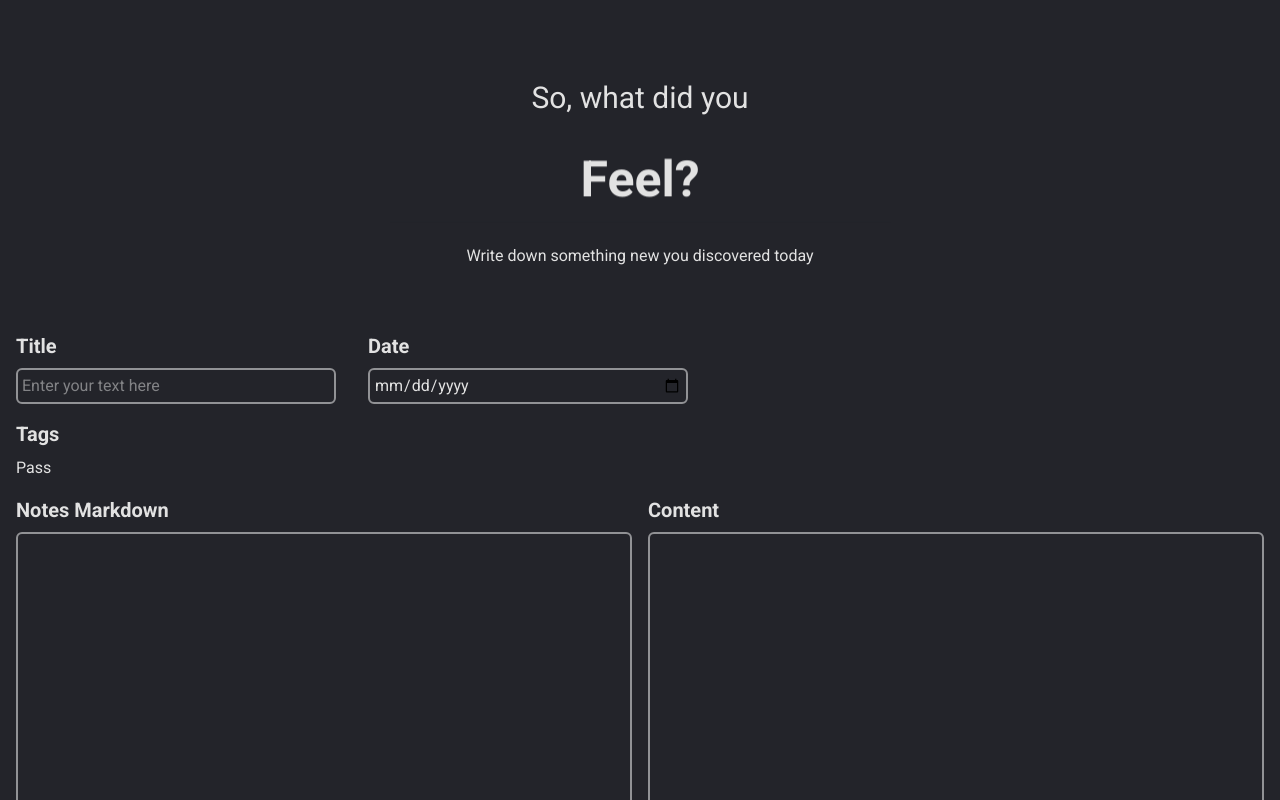
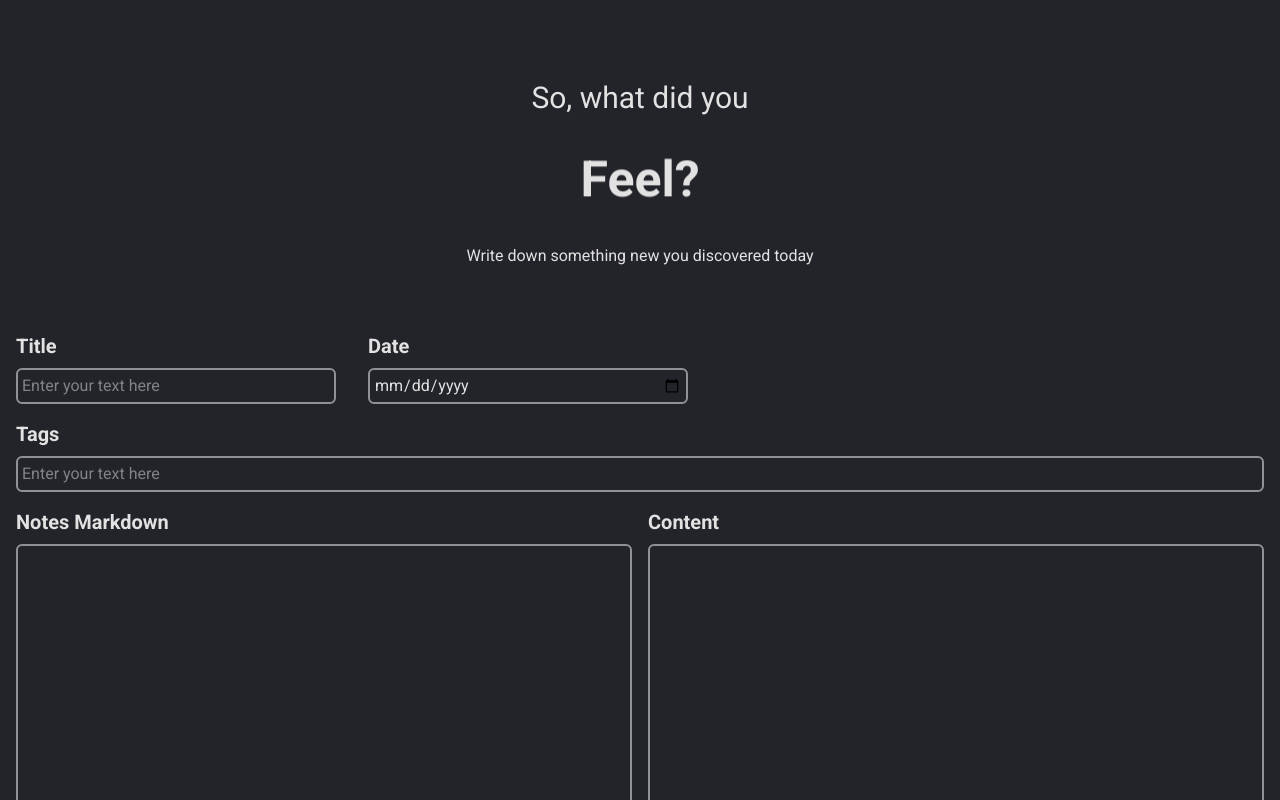
Before and after one commit to alvinAdler/learn-tracker, a React (Vite) app: page / in a window 1280 px wide. Shown: the top 800 px of the page. Built offline with nearby package versions, Linux system fonts and the light colour scheme.

Commit message:
Added animation for the options of a multiselect component

```diff
--- a/src/components/input/index.tsx
+++ b/src/components/input/index.tsx
@@ -15,7 +15,7 @@ type UnionInputs = {
   Date: React.FC<InputDateProps>
 }
 
-const Input: React.FC<InputProps> & UnionInputs = ({ label, outerClassname, placeholder, ...rest }) => {
+const Input: React.FC<InputProps> & UnionInputs = ({ label, outerClassname, className, placeholder, ...rest }) => {
 
   return (
     <BaseContainer
@@ -23,7 +23,7 @@ const Input: React.FC<InputProps> & UnionInputs = ({ label, outerClassname, plac
       outerClassname={outerClassname}
     >
       <input
-        className='p-1 border-2 border-solid border-white/50 focus:border-white rounded-md outline-none transition-all'
+        className={`${className ?? ""} p-1 border-2 border-solid border-white/50 focus:border-white rounded-md outline-none transition-all`}
         type="text"
         placeholder={placeholder ?? "Enter your text here"}
         {...rest}
@@ -32,25 +32,25 @@ const Input: React.FC<InputProps> & UnionInputs = ({ label, outerClassname, plac
   )
 }
 
-const InputTextArea: React.FC<InputTextAreaProps> = ({ label, outerClassname, ...rest }) => {
+const InputTextArea: React.FC<InputTextAreaProps> = ({ label, outerClassname, className, ...rest }) => {
   return (
     <BaseContainer
       label={label}
       outerClassname={outerClassname}
     >
       <textarea
-        className='p-1 border-2 border-solid border-white/50 focus:border-white rounded-md outline-none transition-all h-full'
+        className={`${className ?? ""} p-1 border-2 border-solid border-white/50 focus:border-white rounded-md outline-none transition-all h-full`}
         {...rest}
       ></textarea>
     </BaseContainer>
   )
 }
 
-const InputDate: React.FC<InputDateProps> = ({ label, outerClassname, placeholder, ...rest }) => {
+const InputDate: React.FC<InputDateProps> = ({ label, outerClassname, className, placeholder, ...rest }) => {
   return (
     <BaseContainer label={label} outerClassname={outerClassname}>
       <input
-        className='p-1 border-2 border-solid border-white/50 focus:border-white rounded-md outline-none transition-all dark:[color-scheme:dark]'
+        className={`${className ?? ""} p-1 border-2 border-solid border-white/50 focus:border-white rounded-md outline-none transition-all dark:[color-scheme:dark]`}
         type="date"
         placeholder={placeholder ?? "Enter your text here"}
         {...rest}
--- /dev/null
+++ b/src/components/multi-select-input/index.tsx
@@ -0,0 +1,41 @@
+import React, { useState } from 'react'
+import Input from '../input';
+
+import styles from "./styles.module.css"
+
+export type BaseOption = {label: string; value: string}
+export type MultiSelectInputProps<T> = {
+  options: (T & BaseOption)[];
+  label: string;
+  placeholder?: string;
+  selectedItems: (T & BaseOption)[];
+  keyword: string;
+  onChange: (selected: (T & BaseOption)) => void;
+  removeItem: (targetItem: (T & BaseOption)) => void;
+  onSearch: (keyword: string) => void;
+  renderOption: (item: (T & BaseOption), index: number) => React.ReactNode;
+}
+const MultiSelectInput = <T,>({ options, onChange, label, placeholder, selectedItems, renderOption}: MultiSelectInputProps<T>) => {
+
+  const [areOptionsVisible, setAreOptionsVisible] = useState(false)
+
+  return (
+    <div className={`${styles["multi-input-main-container"]} relative`}>
+      <Input
+        label={label}
+        placeholder={placeholder}
+        className={`${styles["input-holder"]}`}
+        onClick={() => {
+          setAreOptionsVisible(prevState => !prevState)
+        }}
+      />
+      <div className={`${styles["options-container"]} ${areOptionsVisible ? styles["active"] : ""} transition-all duration-300 p-4 bg-[var(--var-dark)] flex flex-col gap-2 max-h-[12rem] overflow-auto`}>
+        {options.map((item, index) => (
+          renderOption(item, index)
+        ))}
+      </div>
+    </div>
+  )
+}
+
+export default MultiSelectInput
--- /dev/null
+++ b/src/components/multi-select-input/styles.module.css
@@ -0,0 +1,20 @@
+.multi-input-main-container{
+  isolation: isolate;
+}
+
+.options-container{
+  position: absolute;
+  right: 0;
+  left: 0;
+  /* top: 0.5rem; */
+  margin-top: 3px;
+  top: 0rem;
+  visibility: hidden;
+  opacity: 0;
+}
+
+.options-container.active{
+  top: 4.5rem;
+  visibility: visible;
+  opacity: 1;
+}
--- a/src/index.css
+++ b/src/index.css
@@ -11,12 +11,12 @@
   box-sizing: border-box;
   font-family: "Roboto", sans-serif;
   font-optical-sizing: auto;
-
-
-  color: var(--var-light);
 }
 
-html, body, #root, .layout-wrapper{
-  height: auto;
-  min-height: 100vh;
+@layer main-layout{
+  html, body, #root, .layout-wrapper{
+    height: auto;
+    min-height: 100vh;
+    color: var(--var-light);
+  }
 }
--- a/src/pages/notes/index.tsx
+++ b/src/pages/notes/index.tsx
@@ -3,8 +3,9 @@ import "./styles.css"
 import "../../markdown-styles.css"
 import SETTINGS from "../../settings.json"
 import { capitalizeString } from '../../utils'
-import Input, { BaseContainer } from '../../components/input'
+import Input from '../../components/input'
 import ReactMarkdown from 'react-markdown'
+import MultiSelectInput from '../../components/multi-select-input'
 
 const NotesPage = () => {
 
@@ -45,6 +46,7 @@ const NotesPage = () => {
     return () => {
       clearInterval(setIntervalId)
     }
+  // eslint-disable-next-line
   }, [])
 
   const doRotation = () => {
@@ -114,9 +116,36 @@ const NotesPage = () => {
           />
         </div>
         <div>
-          <BaseContainer label='Tags'>
-            <p>Pass</p>
-          </BaseContainer>
+          <div>
+
+          </div>
+            <MultiSelectInput<{id: number}>
+              keyword=''
+              label='Tags'
+              onChange={() => {}}
+              onSearch={() => {}}
+              options={[
+                {id: 1, label: "Sample Label 1", value: "sample_value_1"},
+                {id: 2, label: "Sample Label 2", value: "sample_value_2"},
+                {id: 3, label: "Sample Label 3", value: "sample_value_3"},
+                {id: 4, label: "Sample Label 4", value: "sample_value_4"},
+                {id: 5, label: "Sample Label 5", value: "sample_value_5"},
+              ]}
+              removeItem={() => {}}
+              renderOption={(item, index) => (
+                <p
+                  key={index}
+                  className='transition-all hover:text-lg cursor-pointer py-1 px-4 hover:bg-[var(--var-light)] hover:text-[var(--var-dark))] rounded-md'
+                  // style={{border: "3px solid red"}}
+                >
+                  {item.label}
+                </p>
+              )}
+              selectedItems={[
+                {id: 2, label: "Sample Label 2", value: "sample_value_2"},
+                {id: 4, label: "Sample Label 4", value: "sample_value_4"},
+              ]}
+            />
         </div>
         <div className='grid gap-4 lg:grid-cols-2'>
           <Input.TextArea
```
